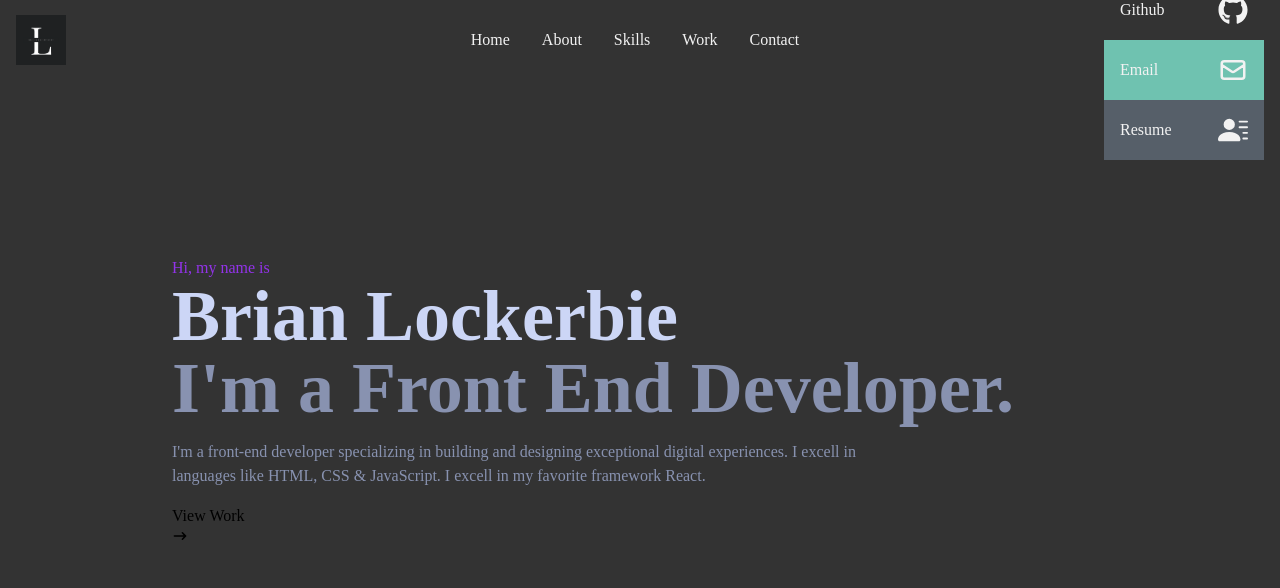
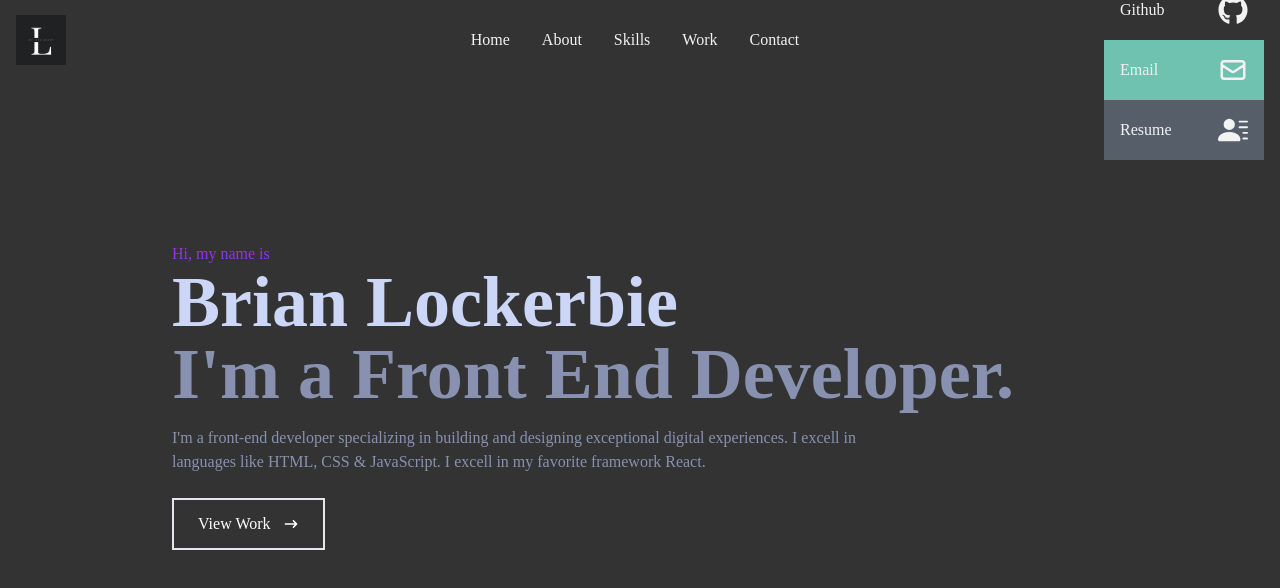
Before and after one commit to brianlockerbie/portfolio-react, a React (Create React App) app: page / in a window 1280 px wide. Shown: the top 588 px of the page. Built offline with nearby package versions, Linux system fonts and the light colour scheme.

Commit message:
finished styling home component/ added button

```diff
--- a/src/components/Home.jsx
+++ b/src/components/Home.jsx
@@ -13,7 +13,12 @@
           <p className='text-[#8892b0] py-4 max-w-[700px]'>I'm a front-end developer specializing in building and designing exceptional digital experiences.
           I excell in languages like HTML, CSS & JavaScript. I excell in my favorite framework React.</p>
           <div>
-            <button>View Work <HiArrowNarrowRight /></button>
+            <button className='text-white group border-2 px-6 py-3 my-2 flex items-center hover:bg-purple-600 hover:border-purple-600'>
+              View Work
+              <span className='group-hover:rotate-90 duration-300'>
+                <HiArrowNarrowRight className='ml-3' />
+              </span>
+            </button>
           </div>
         </div>
 
```
